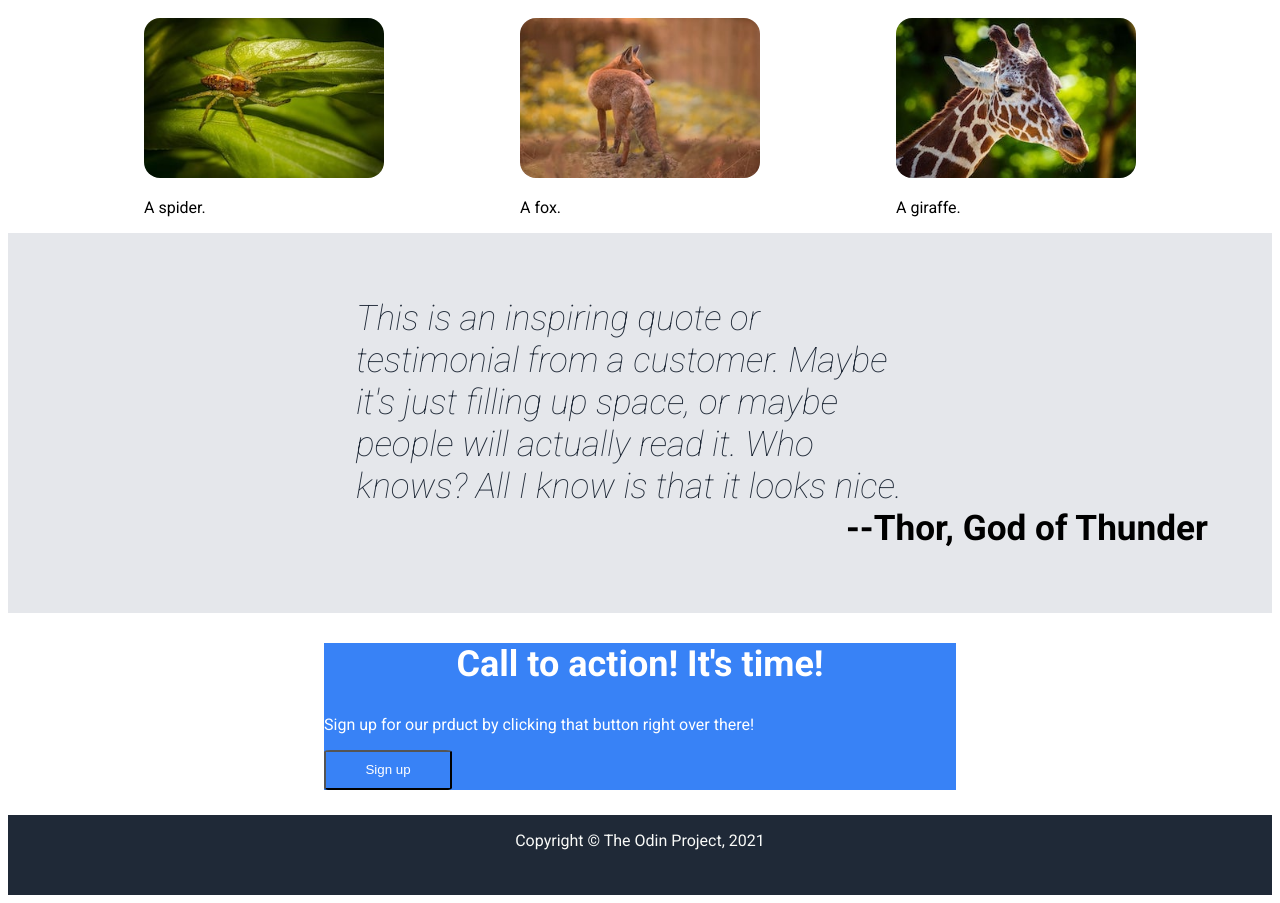
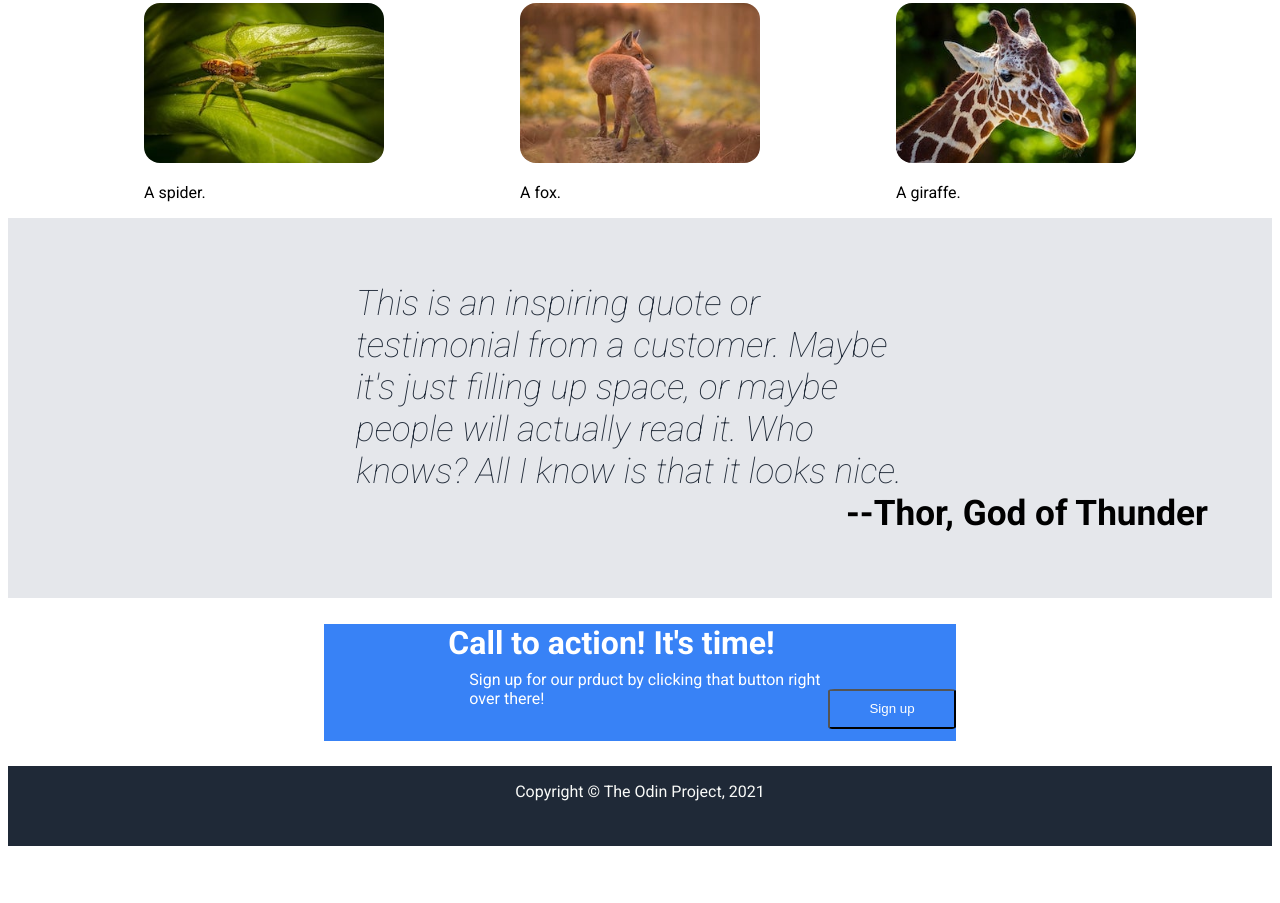
Before and after one commit to terakrk/odin-landing-page, a plain HTML site: page index.html in a window 1280 px wide. Shown: the part 501-1404 px from the top of the page. After the commit the page ends 1355 px from the top, so only its background shows below. Drawn offline with Linux system fonts and the light colour scheme.

Commit message:
updated call to action to center it

```diff
--- a/index.html
+++ b/index.html
@@ -50,9 +50,10 @@
 				<div class="thor-quote"><blockquote>This is an inspiring quote or testimonial from a customer. Maybe it's just filling up space, or maybe people will actually read it. Who knows? All I know is that it looks nice.</blockquote>
 				<cite class="thor-attribution">--Thor, God of Thunder</cite></div>
 			<div class="call-to-action">
-				<h2>Call to action! It's time!</h2>
-				<p>Sign up for our prduct by clicking that button right over there!</p>
-				<button class="sign-up" type="submit">Sign up</button>
+				<h2 class="cta-header">Call to action! It's time!</h2>
+				<div class="para-button">
+				<p class="sign-up-paragraph">Sign up for our prduct by clicking that button right over there!</p>
+				<button class="sign-up" type="submit">Sign up</button></div>
 			</div>
 		</main>
 		<footer>
--- a/styles.css
+++ b/styles.css
@@ -64,7 +64,7 @@ h1 {
 
 h2 {
 	text-align: center;
-	font-size: 2.25rem;
+	font-size: 2rem;
 }
 
  li {
@@ -140,8 +140,26 @@ nav.navbar {
 	width: 50%;
 	margin: 2% auto;
 	color: white;
+
  }
 
  .sign-up {
 	color: white;
+	display: inline;
+	margin-bottom: 2%;
  }
+
+ .sign-up-paragraph {
+	margin-top: -3%;
+	margin-left: 23%;
+
+ }
+ .para-button {
+	display: flex;
+	justify-content: center;
+ }
+
+
+ .cta-header {
+	margin-left: -9%;
+ }
```
